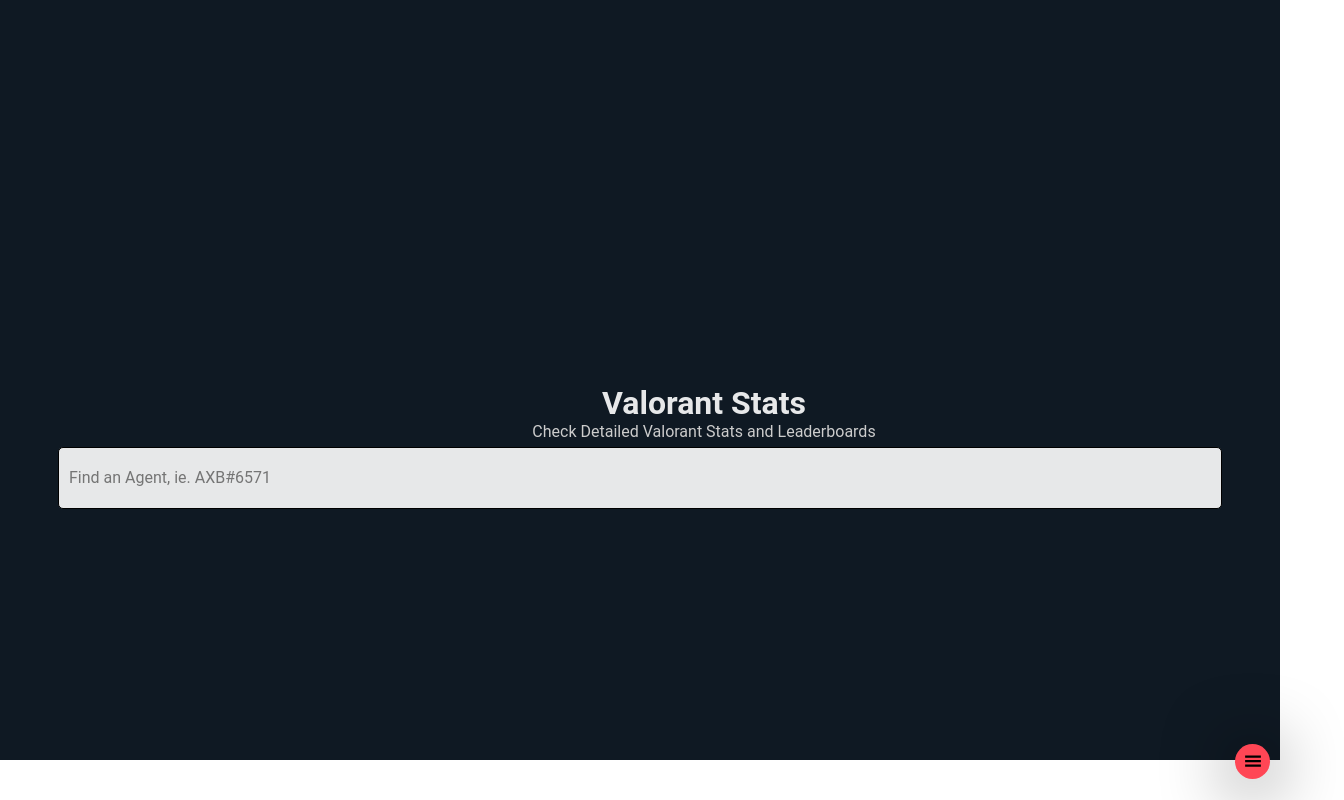
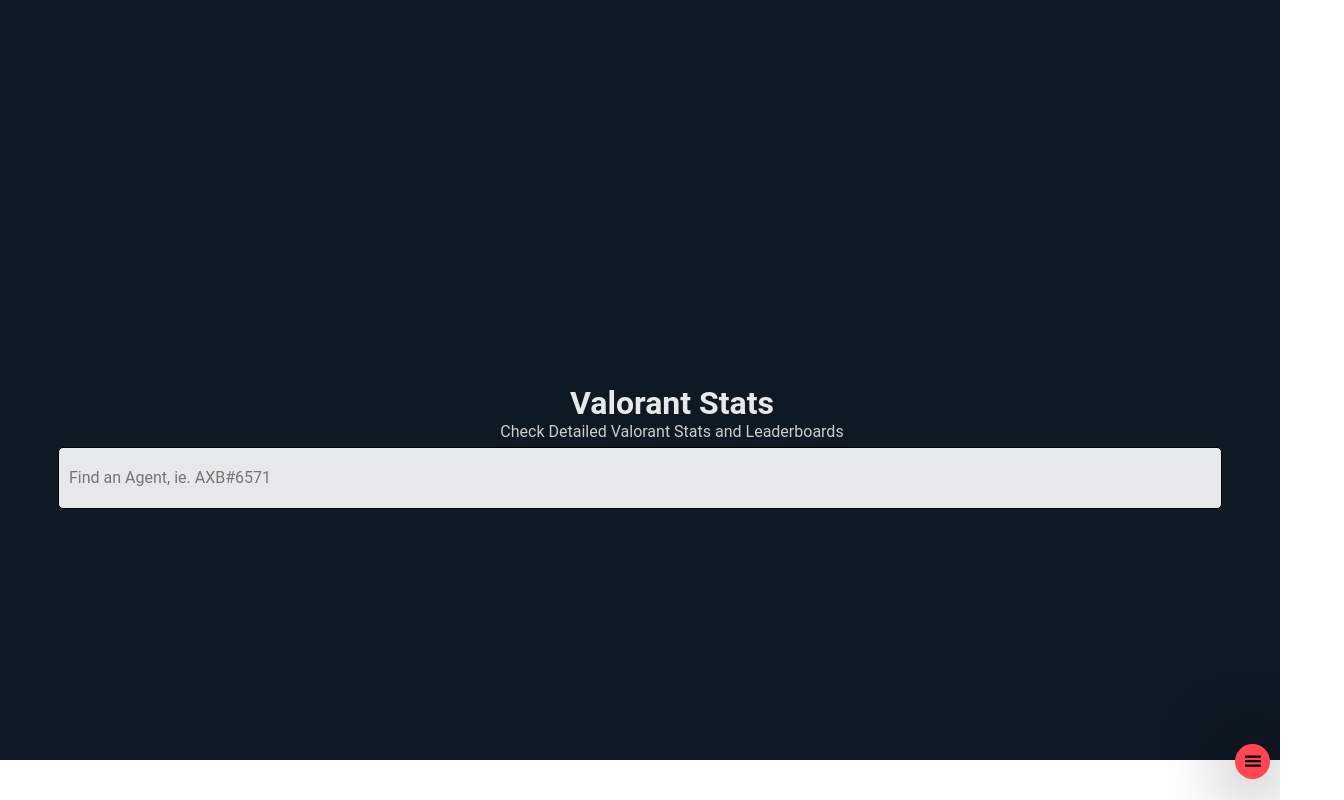
Before and after one commit to AlexBurrr/valorant-stats, a React (Create React App) app: page / in a window 1280 px wide. Shown: the whole page, 1344 px wide, since content can reach past the window. Built offline with nearby package versions, Linux system fonts and the light colour scheme; no server answers.

Commit message:
fixed padding bug, left needs to be added to individual elements inside parent element

```diff
--- a/src/styles/layout/_hero.scss
+++ b/src/styles/layout/_hero.scss
@@ -14,21 +14,24 @@
   background-color: $color-valorant-dark;
 
   header {
+    position: relative;
     display: flex;
     width: 100%;
     flex-direction: column;
-    padding-left: 5%;
 
     h1 {
+      position: relative;
       font-family: $font-h1;
       font-weight: 700;
       font-size: 3.2rem;
       color: $color-valorant-cream;
+      padding-left: 5%;
     }
     p {
       font-size: 1.6rem;
       font-family: $font-secondary;
       color: #cccccc;
+      padding-left: 5%;
     }
   }
 
--- a/src/styles/main.css
+++ b/src/styles/main.css
@@ -48,21 +48,24 @@ nav .btn-container .nav-icon {
   height: 40%;
 }
 .hero-container header {
+  position: relative;
   display: flex;
   width: 100%;
   flex-direction: column;
-  padding-left: 5%;
 }
 .hero-container header h1 {
+  position: relative;
   font-family: Rajdhani, Roboto, -apple-system, BlinkMacSystemFont, "Segoe UI", Oxygen-Sans, Ubuntu, Cantarell, Helvetica, Arial, sans-serif, "Apple Color Emoji", "Segoe UI Emoji", "Segoe UI Symbol";
   font-weight: 700;
   font-size: 3.2rem;
   color: #e7e8e9;
+  padding-left: 5%;
 }
 .hero-container header p {
   font-size: 1.6rem;
   font-family: Roboto, -apple-system, BlinkMacSystemFont, "Segoe UI", Oxygen-Sans, Ubuntu, Cantarell, Helvetica, Arial, sans-serif, "Apple Color Emoji", "Segoe UI Emoji", "Segoe UI Symbol";
   color: #cccccc;
+  padding-left: 5%;
 }
 .hero-container .search-form {
   display: flex;
```
Also changed, not shown: 1 other file (tests, documents, lock files or other folders).
